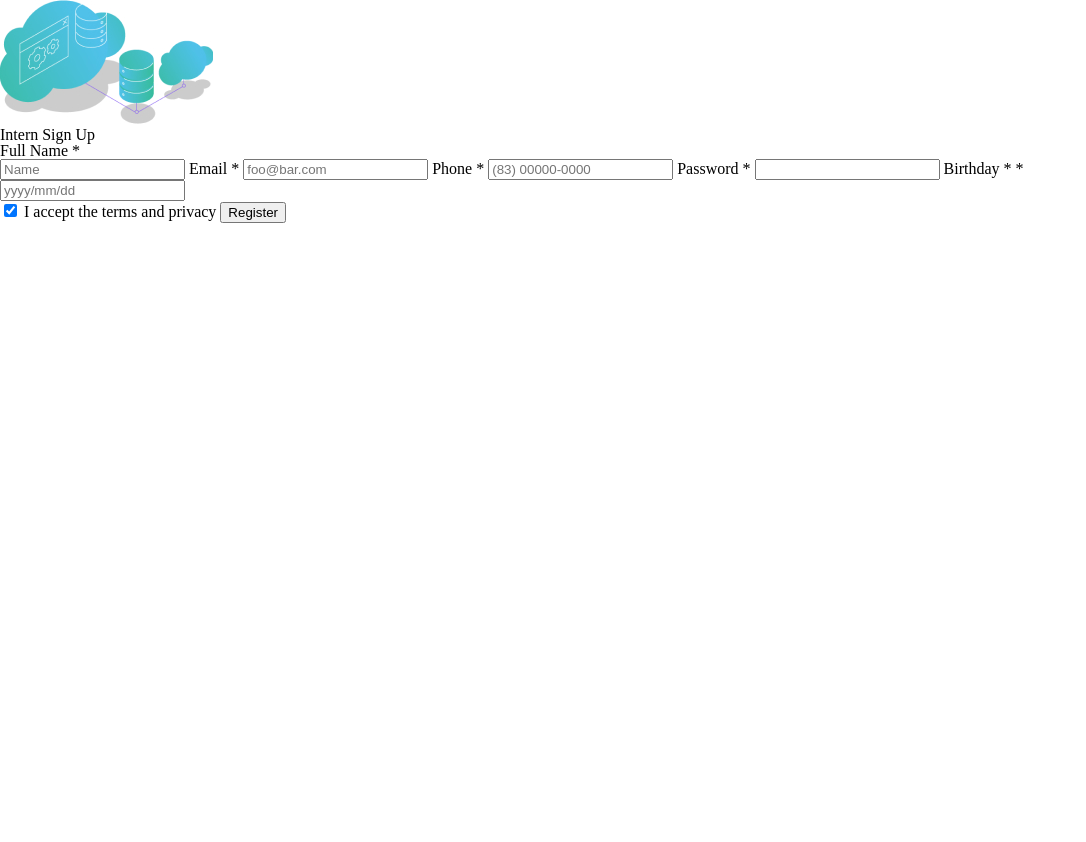
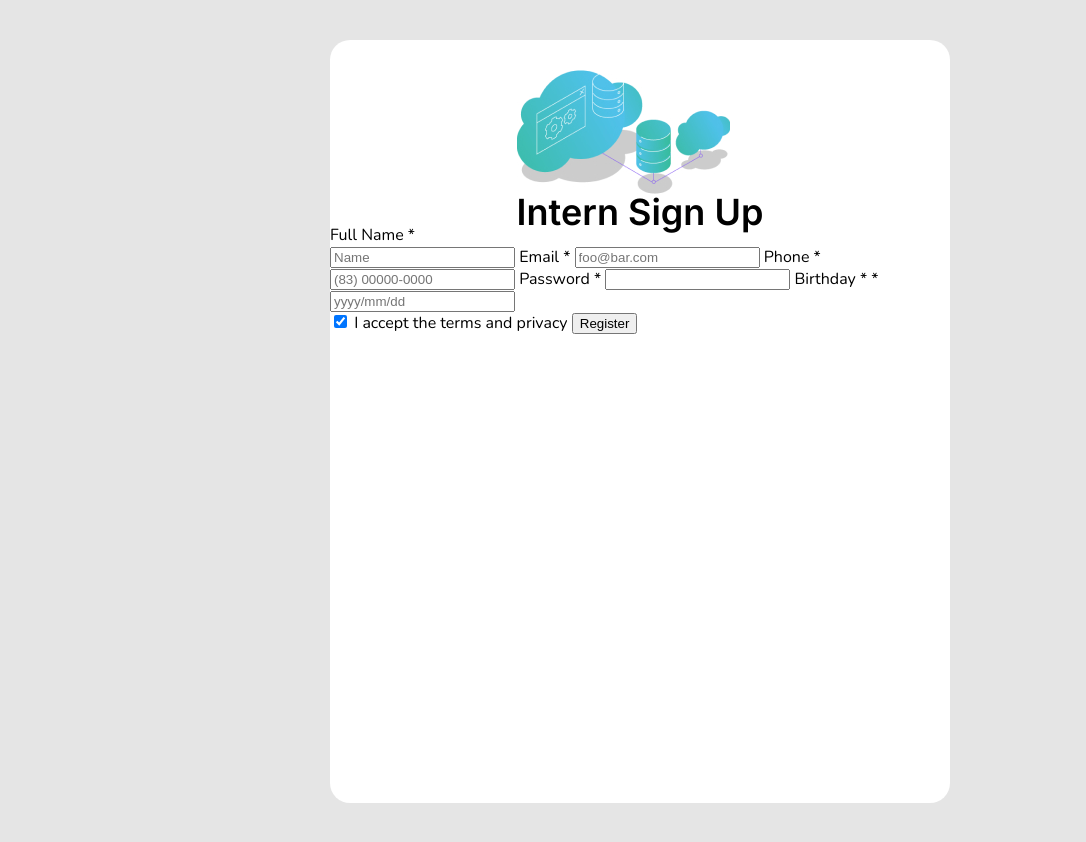
Before and after one commit to eduardonowa/desafioform_compassvuejs, a plain HTML site: page index.html in a window 1280 px wide. Shown: the whole page, without its empty margins (0-1086 px from the left). Before the commit the page ends 800 px from the top, so only its background shows below. Drawn offline with nearby package versions, Linux system fonts and the light colour scheme.

Commit message:
feat: header css

```diff
--- a/index.html
+++ b/index.html
@@ -4,7 +4,7 @@
     <meta charset="UTF-8" />
     <meta http-equiv="X-UA-Compatible" content="IE=edge" />
     <meta name="viewport" content="width=device-width, initial-scale=1.0" />
-    <link rel="stylesheet" href="reset.css">
+
     <link href="https://fonts.googleapis.com/css2?family=Inter:wght@600&display=swap" rel="stylesheet">
     <link rel="stylesheet" href="style.css" />
     <link href="https://fonts.googleapis.com/css2?family=Nunito&display=swap" rel="stylesheet">
@@ -13,7 +13,7 @@
   <body>
     <main class="card">
     <div class="header">
-       <img src="/img/data 1.jpg" alt="" />
+       <img src="/img/data 1.jpg" alt="image header" />
         <h1>Intern Sign Up</h1>
     </div>
     <form action="">
--- a/reset.css
+++ /dev/null
@@ -1,48 +0,0 @@
-/* http://meyerweb.com/eric/tools/css/reset/
-   v2.0 | 20110126
-   License: none (public domain)
-*/
-
-html, body, div, span, applet, object, iframe,
-h1, h2, h3, h4, h5, h6, p, blockquote, pre,
-a, abbr, acronym, address, big, cite, code,
-del, dfn, em, img, ins, kbd, q, s, samp,
-small, strike, strong, sub, sup, tt, var,
-b, u, i, center,
-dl, dt, dd, ol, ul, li,
-fieldset, form, label, legend,
-table, caption, tbody, tfoot, thead, tr, th, td,
-article, aside, canvas, details, embed,
-figure, figcaption, footer, header, hgroup,
-menu, nav, output, ruby, section, summary,
-time, mark, audio, video {
-	margin: 0;
-	padding: 0;
-	border: 0;
-	font-size: 100%;
-	font: inherit;
-	vertical-align: baseline;
-}
-/* HTML5 display-role reset for older browsers */
-article, aside, details, figcaption, figure,
-footer, header, hgroup, menu, nav, section {
-	display: block;
-}
-body {
-	line-height: 1;
-}
-ol, ul {
-	list-style: none;
-}
-blockquote, q {
-	quotes: none;
-}
-blockquote:before, blockquote:after,
-q:before, q:after {
-	content: '';
-	content: none;
-}
-table {
-	border-collapse: collapse;
-	border-spacing: 0;
-}
--- a/style.css
+++ b/style.css
@@ -1 +1,37 @@
 /* RESET CSS*/
+body, h1, h2, p, ul, li, a {
+    margin: 0px;
+    padding: 0px;
+}
+
+
+
+body {
+    background: #e5e5e5;
+    font-family: 'Nunito', sans-serif;
+}
+
+img {
+    margin-top: 30px;
+}
+h1 {
+    font-family: 'Inter', sans-serif;
+    line-height: 24px;
+    font-size: 36px;
+}
+
+main {
+    width: 620px;
+    height: 763px;
+    margin: 40px auto;
+    background: white;
+    border-radius: 20px;
+    display: flex;
+    flex-direction: column;
+    align-items: center;
+}
+
+.card {
+    display: flex;
+
+}
```
Also changed, not shown: sucess.html (+3 -2 lines).
